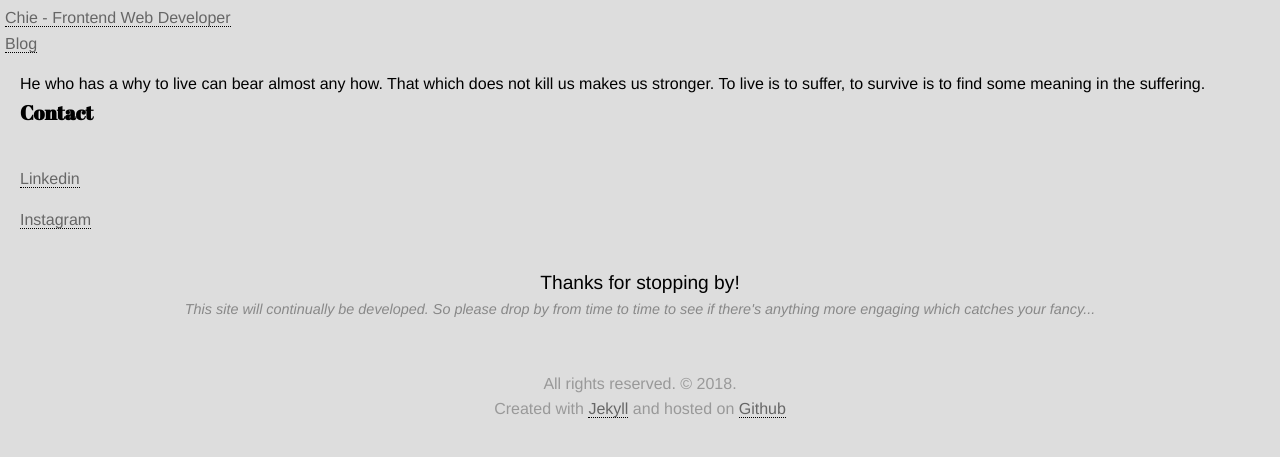
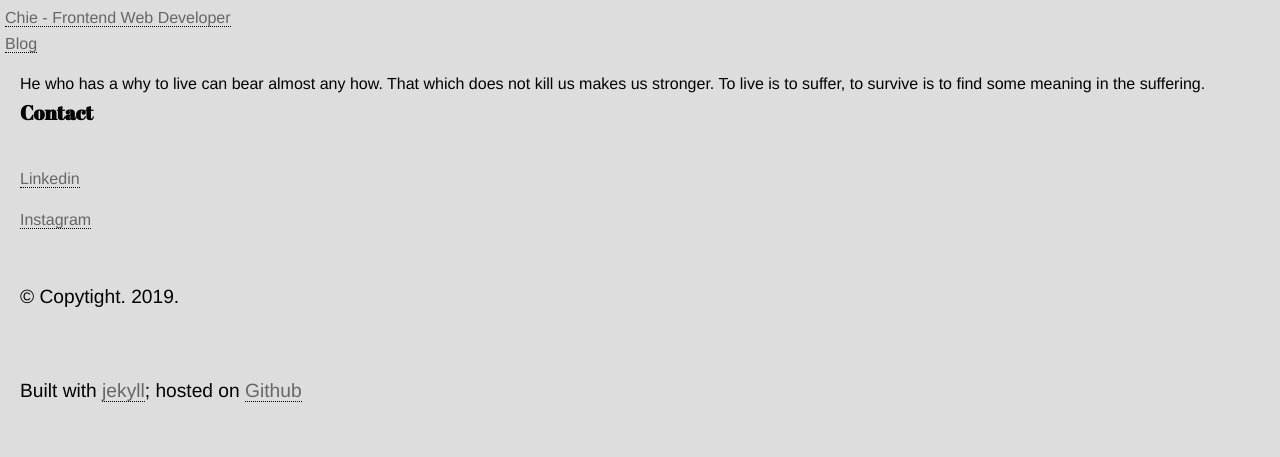
Before and after one commit to chiich/portfolio, a Jekyll site: the page built from index.md, in a window 1280 px wide. Shown: the top 457 px of the page. Built offline with Jekyll 4.4.1, drawn with Linux system fonts in a browser that asks for light colours; nearby versions of some CDN libraries; some web fonts are replaced.

Commit message:
refresh 2019-001

```diff
--- a/_includes/footer.html
+++ b/_includes/footer.html
@@ -1,7 +1,8 @@
-<div class="after-content">
-  <p>Thanks for stopping by! <span>This site will continually be developed. So please drop by from time to time to see if there's anything more engaging which catches your fancy...</span></p>
-</div>
+<footer>
+  <div class="inner">
 
-<div class="footer-area">
-    <p>All rights reserved. &copy; 2018. <br>Created with <a href="https://jekyllrb.com/" title="The official Jekyll project homepage">Jekyll</a> and hosted on <a href="https://github.com" title="The official Github project homepage">Github</a></p>
-</div>
+  <p class="copyright"> &copy; Copytight. 2019.</p>
+  <br>
+  <p class="attrib">Built with <a href="https://jekyllrb.com">jekyll</a>; hosted on <a href="https://github.com">Github</a></p>
+  </div>
+</footer>
```
